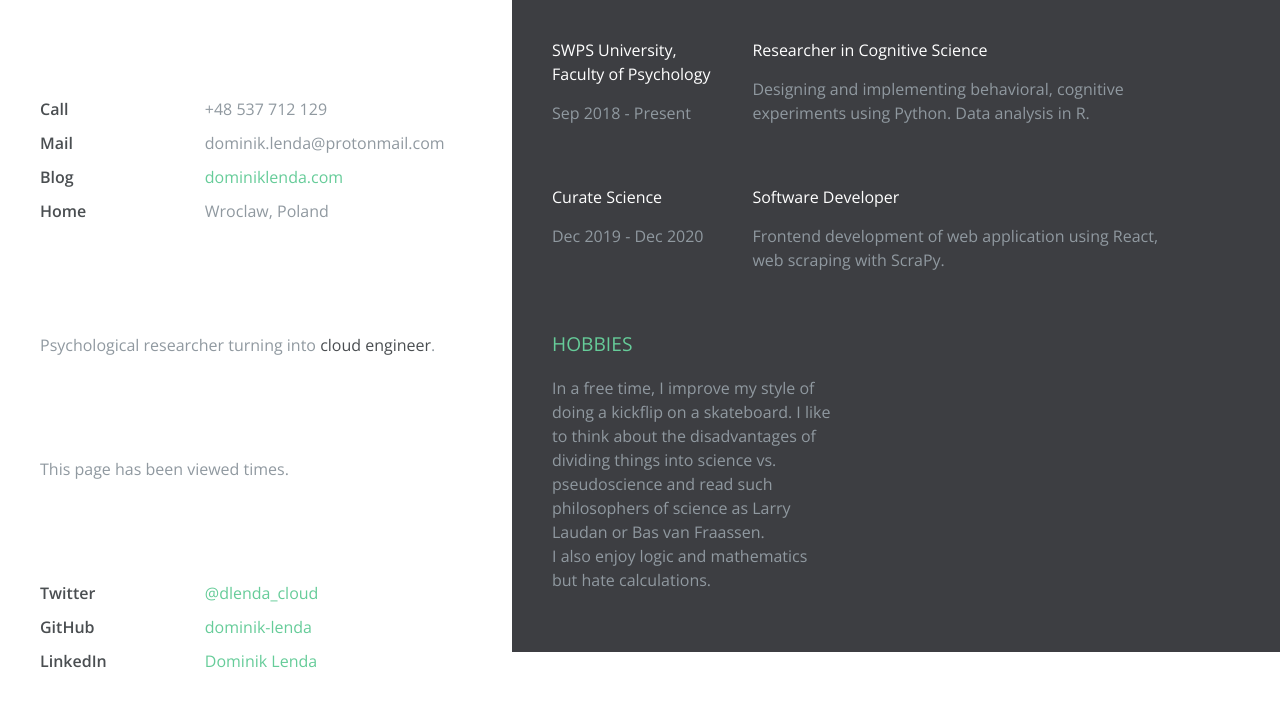
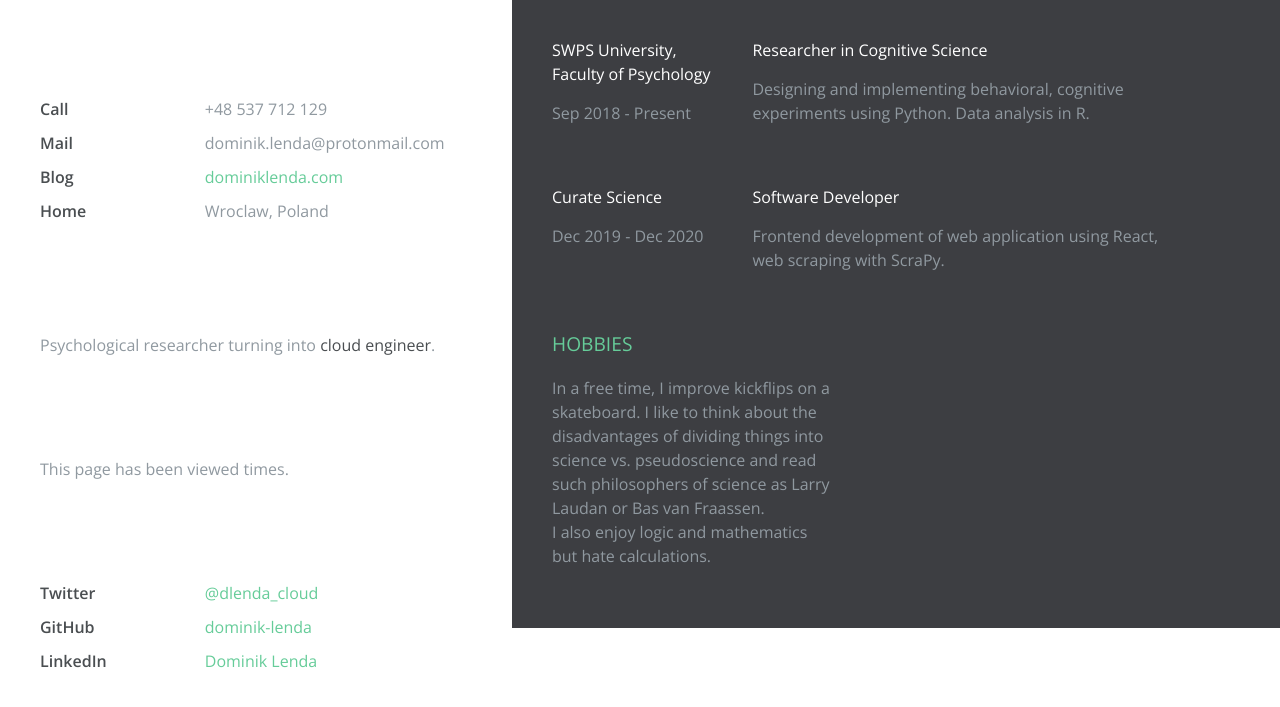
Before and after one commit to dominik-lenda/resume-azure-acg-challenge, a plain HTML site: page frontend/index.html in a window 1280 px wide. Shown: the part 213-920 px from the top of the page. Drawn offline with nearby package versions, Linux system fonts and the light colour scheme; no server answers.

Commit message:
make some changes to examine the workflow

```diff
--- a/frontend/index.html
+++ b/frontend/index.html
@@ -115,7 +115,7 @@
 
       <div class="section-wrapper clearfix">
         <h3 class="section-title">Hobbies</h3>  <!-- DESCRIPTION OF YOUR HOBBIES -->
-        <p>In a free time, I improve my style of doing a kickflip on a skateboard. I like to think about the disadvantages of dividing things into science vs. pseudoscience and read such philosophers of science as Larry Laudan or Bas van Fraassen. </p>
+        <p>In a free time, I improve kickflips on a skateboard. I like to think about the disadvantages of dividing things into science vs. pseudoscience and read such philosophers of science as Larry Laudan or Bas van Fraassen. </p>
 
         <p>I also enjoy logic and mathematics but hate calculations.</p>
       </div>
```
